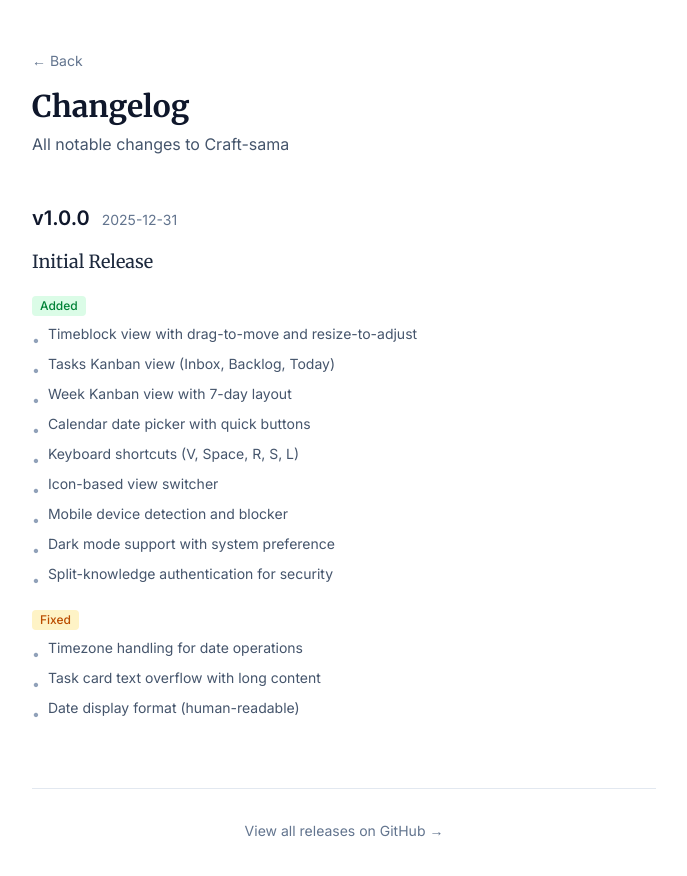
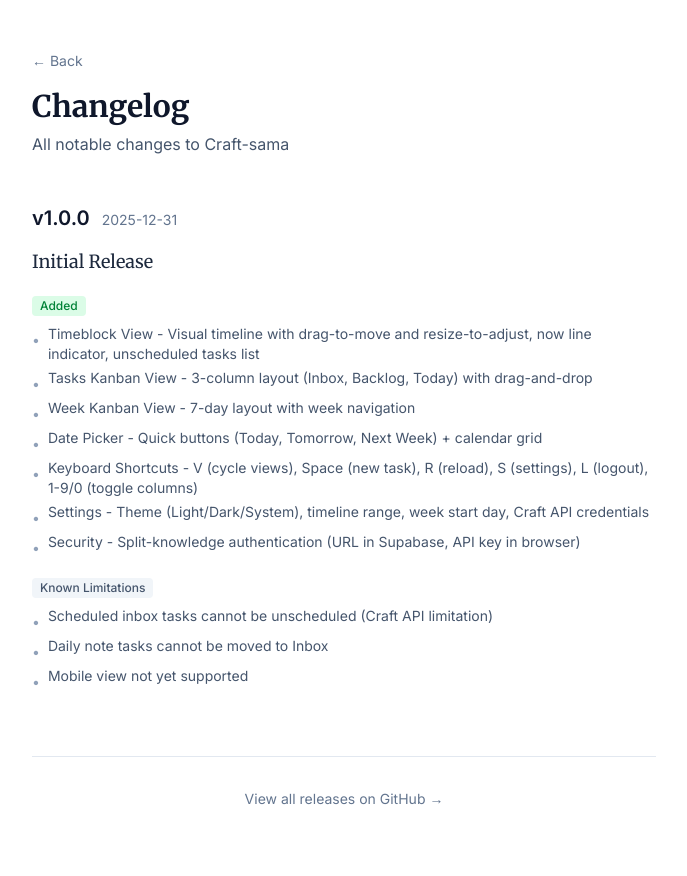
Before and after one commit to eternalpriyan/craft-timeblock-kanban, a Next.js app: page /changelog in a window 1280 px wide. Shown: the top 876 px of the page, without its empty margins (296-983 px from the left). Built offline with nearby package versions, Linux system fonts and the light colour scheme.

Commit message:
Update changelog to match GitHub release

```diff
--- a/src/app/changelog/page.tsx
+++ b/src/app/changelog/page.tsx
@@ -5,7 +5,7 @@
   date: string;
   title: string;
   changes: {
-    type: 'added' | 'changed' | 'fixed' | 'removed';
+    type: 'added' | 'changed' | 'fixed' | 'removed' | 'known';
     items: string[];
   }[];
 }
@@ -19,23 +19,21 @@
       {
         type: 'added',
         items: [
-          "Timeblock view with drag-to-move and resize-to-adjust",
-          "Tasks Kanban view (Inbox, Backlog, Today)",
-          "Week Kanban view with 7-day layout",
-          "Calendar date picker with quick buttons",
-          "Keyboard shortcuts (V, Space, R, S, L)",
-          "Icon-based view switcher",
-          "Mobile device detection and blocker",
-          "Dark mode support with system preference",
-          "Split-knowledge authentication for security",
+          "Timeblock View - Visual timeline with drag-to-move and resize-to-adjust, now line indicator, unscheduled tasks list",
+          "Tasks Kanban View - 3-column layout (Inbox, Backlog, Today) with drag-and-drop",
+          "Week Kanban View - 7-day layout with week navigation",
+          "Date Picker - Quick buttons (Today, Tomorrow, Next Week) + calendar grid",
+          "Keyboard Shortcuts - V (cycle views), Space (new task), R (reload), S (settings), L (logout), 1-9/0 (toggle columns)",
+          "Settings - Theme (Light/Dark/System), timeline range, week start day, Craft API credentials",
+          "Security - Split-knowledge authentication (URL in Supabase, API key in browser)",
         ],
       },
       {
-        type: 'fixed',
+        type: 'known',
         items: [
-          "Timezone handling for date operations",
-          "Task card text overflow with long content",
-          "Date display format (human-readable)",
+          "Scheduled inbox tasks cannot be unscheduled (Craft API limitation)",
+          "Daily note tasks cannot be moved to Inbox",
+          "Mobile view not yet supported",
         ],
       },
     ],
@@ -47,6 +45,7 @@
   changed: { label: 'Changed', color: 'bg-blue-100 dark:bg-blue-900/30 text-blue-700 dark:text-blue-400' },
   fixed: { label: 'Fixed', color: 'bg-amber-100 dark:bg-amber-900/30 text-amber-700 dark:text-amber-400' },
   removed: { label: 'Removed', color: 'bg-red-100 dark:bg-red-900/30 text-red-700 dark:text-red-400' },
+  known: { label: 'Known Limitations', color: 'bg-slate-100 dark:bg-zinc-800 text-slate-600 dark:text-zinc-400' },
 };
 
 export default function ChangelogPage() {
```
